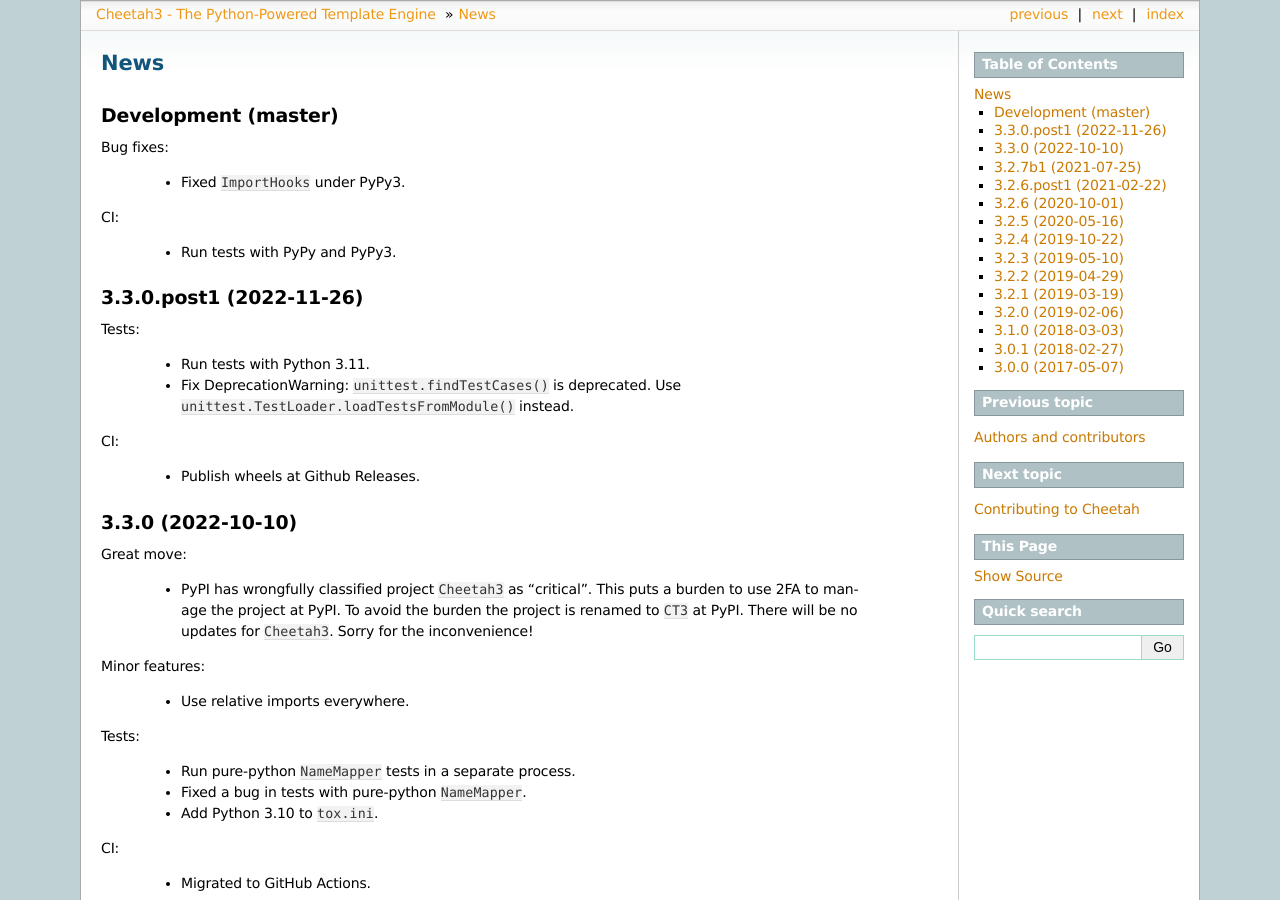
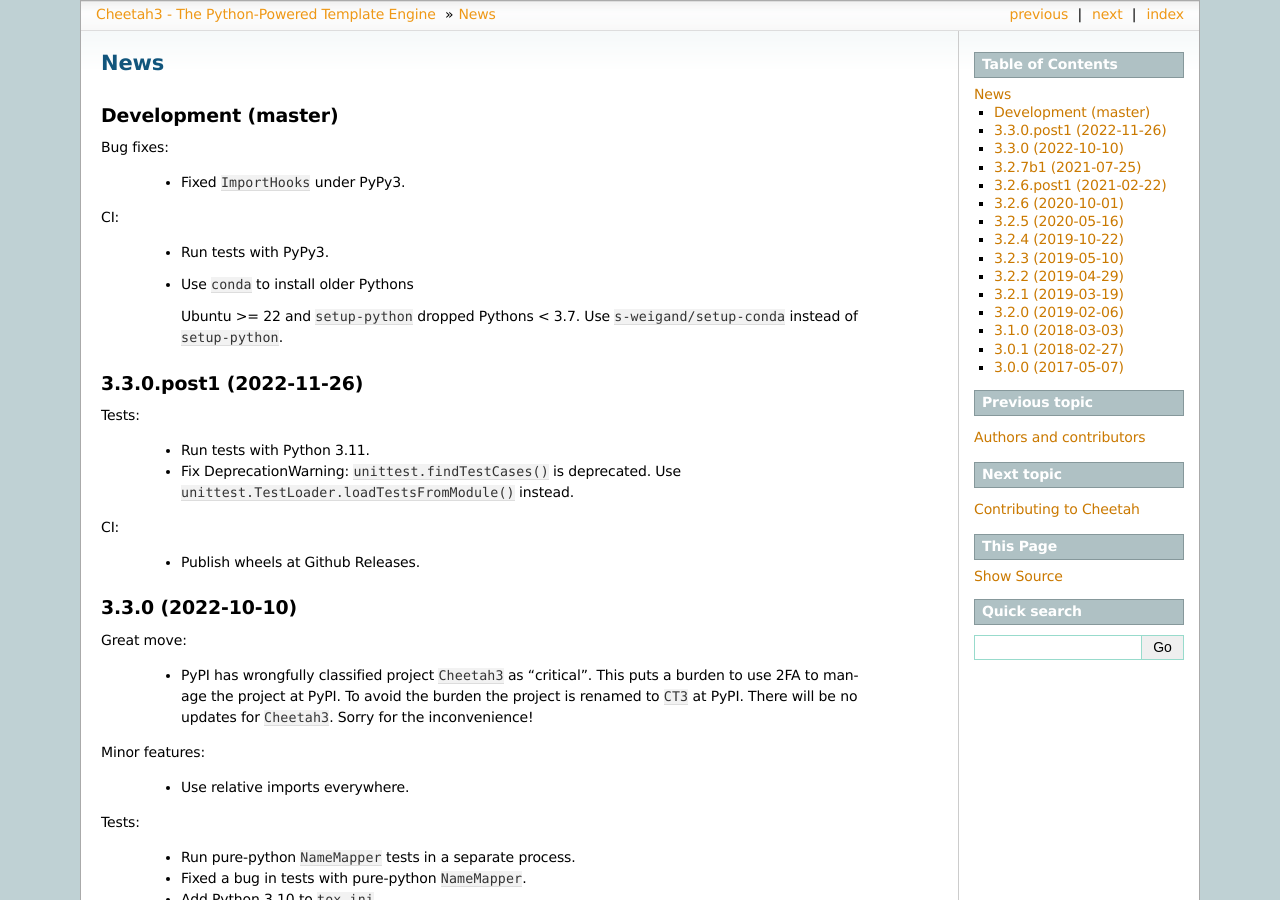
Before and after one commit to CheetahTemplate3/cheetah3, a Sphinx documentation site: the page built from docs/news.rst, in a window 1280 px wide and 900 px high. Built offline with Sphinx 7.4.7, drawn with Linux system fonts in a browser that asks for light colours; pages that are not in the unit, such as notebooks, are missing from menus.

Commit message:
CI(GHActions): Use `conda` to install older Pythons
Ubuntu >= 22 and `setup-python` dropped Pythons < 3.7.
Use `s-weigand/setup-conda` instead of `setup-python`.

```diff
--- a/docs/news.rst
+++ b/docs/news.rst
@@ -10,7 +10,12 @@ Bug fixes:
 
 CI:
 
-  - Run tests with PyPy and PyPy3.
+  - Run tests with PyPy3.
+
+  - Use ``conda`` to install older Pythons
+
+    Ubuntu >= 22 and ``setup-python`` dropped Pythons < 3.7.
+    Use ``s-weigand/setup-conda`` instead of ``setup-python``.
 
 3.3.0.post1 (2022-11-26)
 ------------------------
```
Also changed, not shown: 1 other file.
